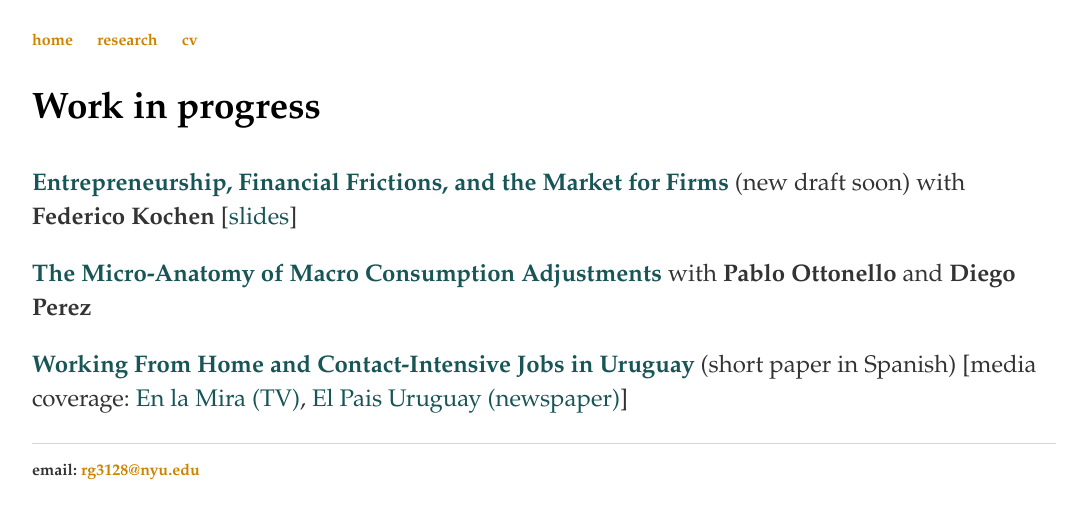
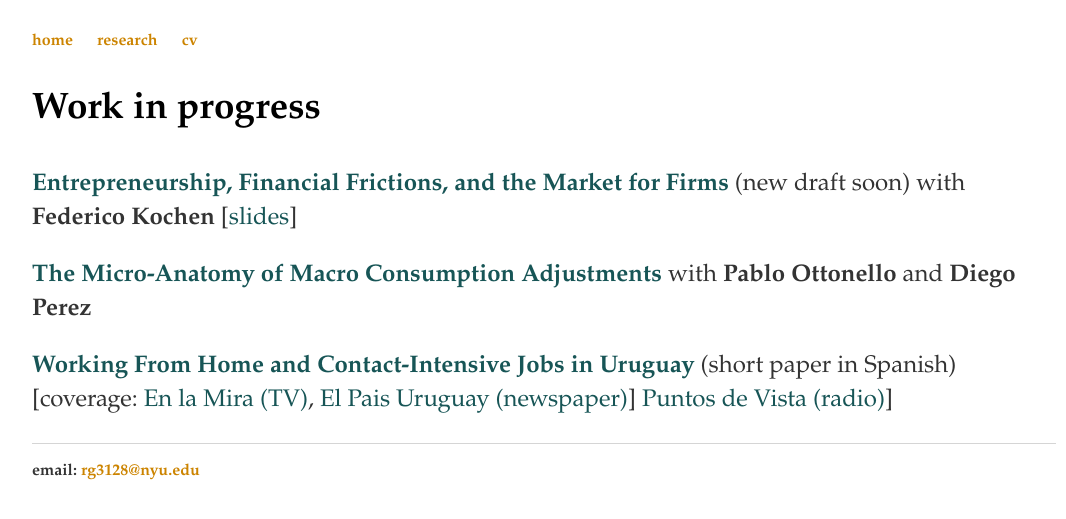
Before and after one commit to rafaguntin/rafaguntin.github.io, a Jekyll site: the page built from research/index.html, in a window 1280 px wide. Shown: the top 519 px of the page, without its empty margins (96-1162 px from the left). Built offline with Jekyll 4.4.1, drawn with Linux system fonts in a browser that asks for light colours.

Commit message:
Update index.html

```diff
--- a/research/index.html
+++ b/research/index.html
@@ -23,9 +23,10 @@ title: Rafael Guntin - Research
 			<p> <a style="font-weight: bold; color:#175556"
 			       href="/research/employment_uru_covid_new.pdf"
 			       target="_blank">Working From Home and Contact-Intensive Jobs in Uruguay</a> (short paper in Spanish)
-			       [media coverage:
+			       [coverage:
 				<a style="color:#175556" href="https://www.youtube.com/watch?v=2Gr1WlL259c&t=6383s" target="_blank"> En la Mira (TV)</a>,
 				<a style="color:#175556" href="https://negocios.elpais.com.uy/noticias/afectan-trabajadores-uruguayos-cuarentena-distanciamiento-fisico.html" target="_blank"> El Pais Uruguay (newspaper)</a>]
+				<a style="color:#175556" href="http://radiouruguay.uy/teletrabajo-3-de-cada-4-tienen-dificultades-segun-estudio/" target="_blank"> Puntos de Vista (radio)</a>]
 			</p>
 
 		</div>
```
